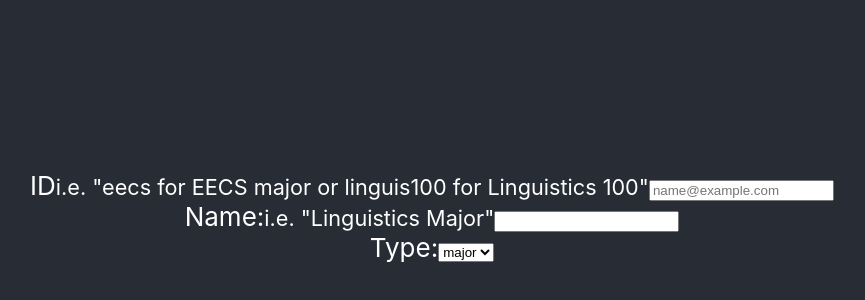
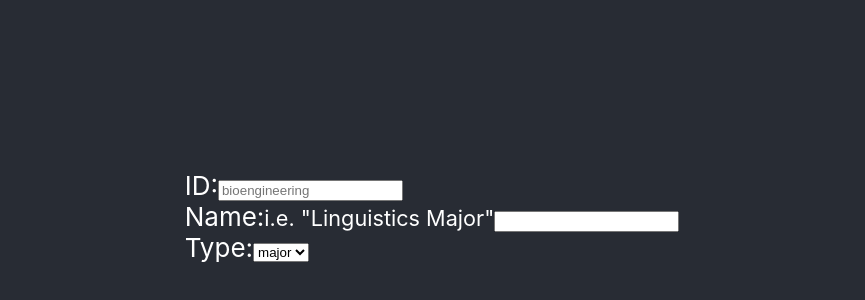
Before and after one commit to GradTrak/major-create-gradtrak, a React (Create React App) app in the folder gui/: page / in a window 1280 px wide. Shown: the part 184-484 px from the top of the page, without its empty margins (208-1073 px from the left). Built offline with nearby package versions, Linux system fonts and the light colour scheme.

Commit message:
start requirementset part

```diff
--- a/gui/src/App.css
+++ b/gui/src/App.css
@@ -1,5 +1,5 @@
 .App {
-  text-align: center;
+  text-align: left;
 }
 
 .App-logo {
--- a/gui/src/App.js
+++ b/gui/src/App.js
@@ -1,36 +1,13 @@
 import React from 'react';
 import logo from './logo.svg';
 import './App.css';
-import { Form } from 'react-bootstrap';
+import RequirementSet from './RequirementSet'
 
 function App() {
   return (
     <div className="App">
       <header className="App-header">
-      <Form>
-        <Form.Group controlId="exampleForm.ControlInput1">
-          <Form.Label>ID</Form.Label>
-          <Form.Text className="text-muted">
-            i.e. "eecs for EECS major or linguis100 for Linguistics 100"
-          </Form.Text>
-          <Form.Control type="email" placeholder="name@example.com" />
-        </Form.Group>
-        <Form.Group controlId="exampleForm.ControlInput1">
-          <Form.Label>Name:</Form.Label>
-          <Form.Text className="text-muted">
-            i.e. "Linguistics Major"
-          </Form.Text>
-          <Form.Control />
-        </Form.Group>
-        <Form.Group controlId="exampleForm.ControlSelect1">
-          <Form.Label>Type:</Form.Label>
-          <Form.Control as="select">
-            <option>major</option>
-            <option>minor</option>
-            <option>other</option>
-          </Form.Control>
-        </Form.Group>
-      </Form>
+      <RequirementSet/>
       </header>
     </div>
   );
--- /dev/null
+++ b/gui/src/RequirementSet.js
@@ -0,0 +1,33 @@
+import React, { Component } from 'react';
+import { Form } from 'react-bootstrap';
+class RequirementSet extends React.Component {
+  render() {
+    return (
+      <Form>
+      <Form.Group controlId="RequirementSet">
+        <Form.Label>ID:</Form.Label>
+        <Form.Text className="text-muted">
+        </Form.Text>
+        <Form.Control size="lg" type="text" placeholder="bioengineering" />
+      </Form.Group>
+      <Form.Group controlId="exampleForm.ControlInput1">
+        <Form.Label>Name:</Form.Label>
+        <Form.Text className="text-muted">
+          i.e. "Linguistics Major"
+        </Form.Text>
+        <Form.Control />
+      </Form.Group>
+      <Form.Group controlId="exampleForm.ControlSelect1">
+        <Form.Label>Type:</Form.Label>
+        <Form.Control as="select">
+          <option>major</option>
+          <option>minor</option>
+          <option>other</option>
+        </Form.Control>
+      </Form.Group>
+    </Form>
+  );
+  }
+}
+
+export default RequirementSet;
```
